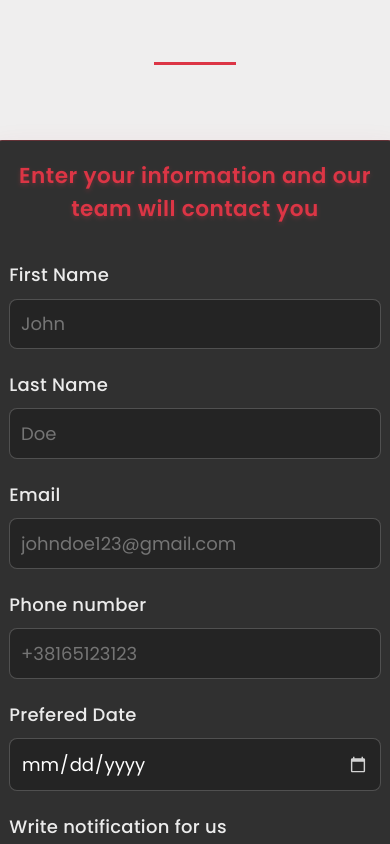
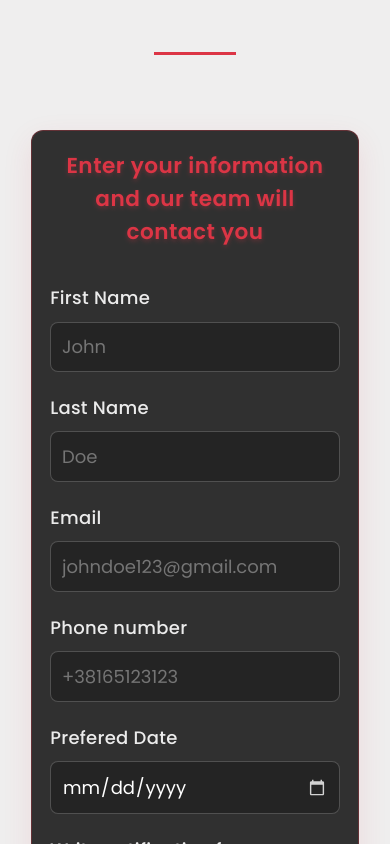
Before and after one commit to MarkoP00/wheels-car-detailing, a Vue app: page /#/contact in a window 390 px wide. Shown: the part 6980-7824 px from the top of the page. Built offline with nearby package versions, Linux system fonts and the light colour scheme.

Commit message:
changing media query

```diff
--- a/src/components/UserForm.vue
+++ b/src/components/UserForm.vue
@@ -342,12 +342,12 @@ input[type="date"]::-webkit-calendar-picker-indicator:hover {
   }
 }
 
-@media (max-width: 650px) {
+@media (max-width: 700px) {
   #contact {
-    padding: 10px;
+    padding: 0px;
   }
   .custom-form {
-    width: 100%;
+    width: 80%;
     padding: 1rem;
   }
 
```
